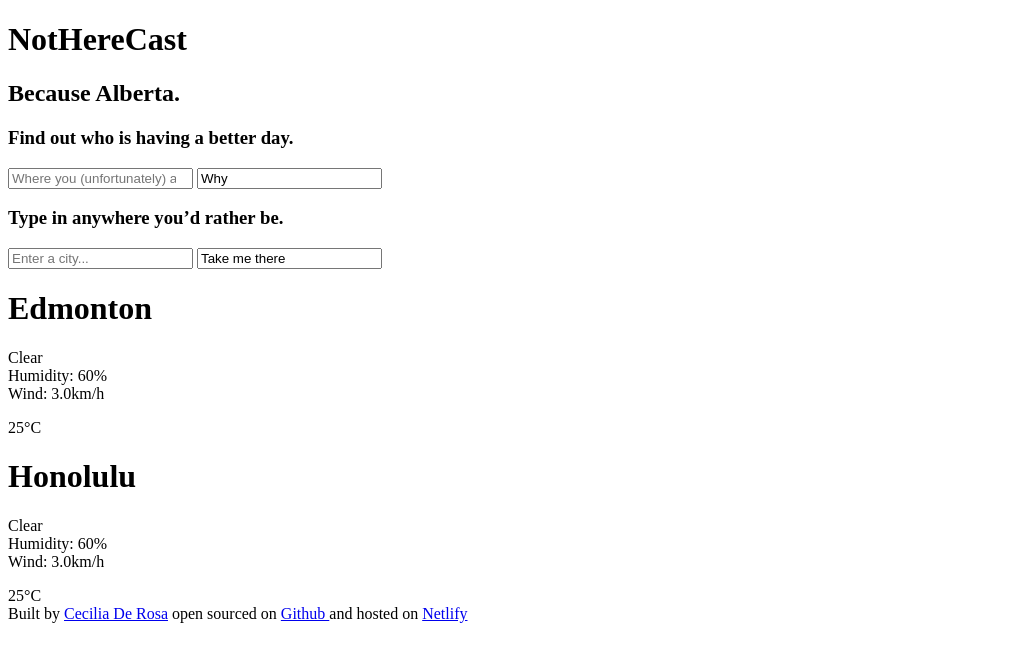
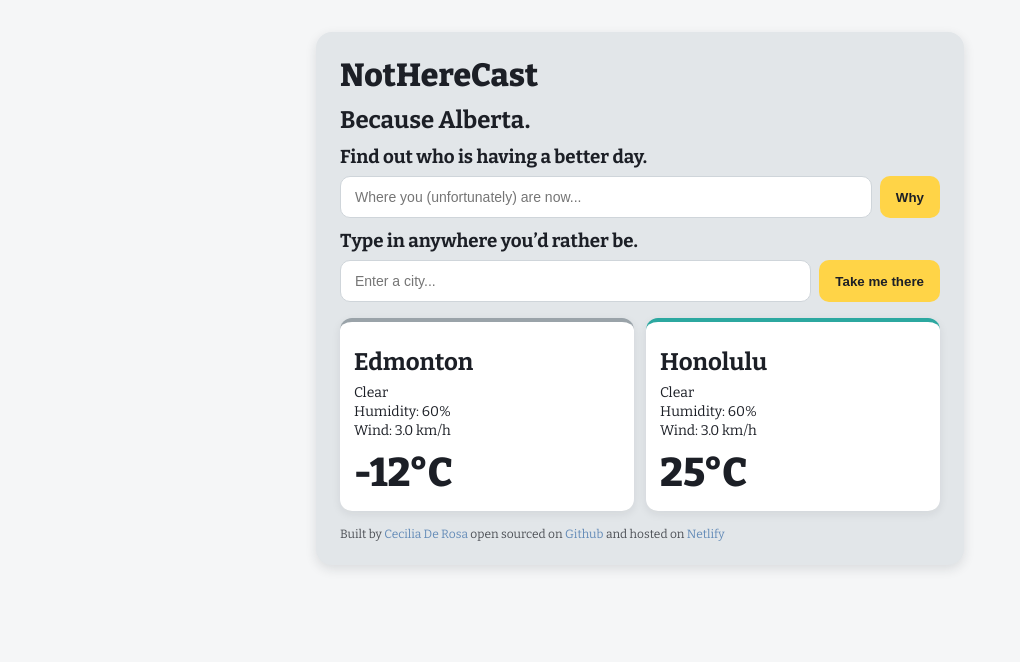
Before and after one commit to cecderosa/MeteoForecast, a plain HTML site: page index.html in a window 1280 px wide. Shown: the whole page, without its empty margins (0-1020 px from the left). Drawn offline with nearby package versions, Linux system fonts and the light colour scheme; a web font is replaced by a local one.

Commit message:
CSS + HTML STRUCTURE CHANGES

```diff
--- a/index.html
+++ b/index.html
@@ -2,53 +2,77 @@
 <html>
   <head>
     <meta charset="UTF-8" />
+    <link rel="preconnect" href="https://fonts.googleapis.com" />
+    <link rel="preconnect" href="https://fonts.gstatic.com" crossorigin />
+    <link
+      href="https://fonts.googleapis.com/css2?family=Bitter:ital,wght@0,100..900;1,100..900&family=Libertinus+Mono&family=Roboto:ital,wght@0,100..900;1,100..900&family=Source+Code+Pro:ital,wght@0,200..900;1,200..900&family=Work+Sans:ital,wght@0,100..900;1,100..900&display=swap"
+      rel="stylesheet"
+    />
+
+    <link rel="stylesheet" href="src/style.css" />
+
     <title>Meteo App</title>
   </head>
   <body>
+    <div class="weather-app">
       <header>
         <h1>NotHereCast</h1>
         <h2>Because Alberta.</h2>
 
-      <h3>
-        Find out who is having a better day.
-      </h3>
-      <form>
-        <input type="search" placeholder="Where you (unfortunately) are now..." required />
-        <input type="sumbit" value="Why" />
+        <h3>Find out who is having a better day.</h3>
+
+        <form class="search-form-here">
+          <input
+            type="search"
+            placeholder="Where you (unfortunately) are now..."
+            required
+            class="search-form-input-here"
+          />
+          <input type="submit" value="Why" class="search-form-button-here" />
         </form>
+
         <h3>Type in anywhere you’d rather be.</h3>
-      <form>
-        <input type="search" placeholder="Enter a city..." required />
-        <input type="sumbit" value="Take me there" />
+        <form class="search-form-there">
+          <input
+            type="search"
+            placeholder="Enter a city..."
+            required
+            class="search-form-input-there"
+          />
+          <input
+            type="submit"
+            value="Take me there"
+            class="search-form-button-there"
+          />
         </form>
       </header>
-    <main>
-        <div>
-            <h1>Edmonton</h1>
-            <p>Clear
-            </br>
-            Humidity: 60%
-         </br>
-         Wind: 3.0km/h
+
+      <main class="results">
+        <div class="here">
+          <h2>Edmonton</h2>
+          <p>
+            Clear<br />
+            Humidity: 60%<br />
+            Wind: 3.0 km/h
           </p>
+          <div class="temp">-12°C</div>
         </div>
-         <div> 25°C</div>
 
-        <div>
-       <h1>Honolulu</h1>
-       <p>Clear
-       </br>
-       Humidity: 60%
-    </br>
-    Wind: 3.0km/h
+        <div class="there">
+          <h2>Honolulu</h2>
+          <p>
+            Clear<br />
+            Humidity: 60%<br />
+            Wind: 3.0 km/h
           </p>
+          <div class="temp">25°C</div>
         </div>
-    <div> 25°C</div>
-
       </main>
       <footer>
         Built by
-      <a href="https://github.com/cecderosa" target="_blank">Cecilia De Rosa</a>
+        <a href="https://github.com/cecderosa" target="_blank"
+          >Cecilia De Rosa</a
+        >
         open sourced on
         <a href="https://github.com/cecderosa/MeteoForecast" target="_blank">
           Github
@@ -58,5 +82,6 @@
           Netlify
         </a>
       </footer>
+    </div>
   </body>
 </html>
--- /dev/null
+++ b/src/style.css
@@ -0,0 +1,128 @@
+/* Base */
+html,
+body {
+  margin: 0;
+  padding: 0;
+  background: #f5f6f7;
+  color: #1c1f26;
+  font-family: "Bitter", serif;
+}
+
+/* App container */
+.weather-app {
+  max-width: 600px;
+  margin: 32px auto;
+  padding: 24px;
+  background: #e2e6e9;
+  border-radius: 16px;
+  box-shadow: 0 4px 12px rgba(28, 31, 38, 0.12);
+}
+
+/* Headings */
+h1 {
+  margin: 0 0 8px;
+  font-weight: 800;
+}
+h2,
+h3 {
+  margin: 12px 0 8px;
+}
+
+/* Forms (both) */
+.search-form-here,
+.search-form-there {
+  display: flex;
+  gap: 8px;
+  margin: 8px 0 12px;
+}
+
+.search-form-input-here,
+.search-form-input-there {
+  flex: 1;
+  padding: 12px 14px;
+  border: 1px solid #cfd5da;
+  border-radius: 10px;
+  background: #fff;
+  font-size: 14px;
+}
+
+.search-form-input-here:focus,
+.search-form-input-there:focus {
+  outline: none;
+  border-color: #2ca8a0;
+  box-shadow: 0 0 0 3px rgba(44, 168, 160, 0.25);
+}
+
+.search-form-button-here,
+.search-form-button-there {
+  padding: 12px 16px;
+  border: none;
+  border-radius: 10px;
+  background: #ffd447;
+  color: #1c1f26;
+  font-weight: 700;
+  cursor: pointer;
+}
+.search-form-button-here:hover,
+.search-form-button-there:hover {
+  background: #ff7b47;
+}
+
+/* Results grid + cards */
+.results {
+  display: grid;
+  grid-template-columns: 1fr 1fr;
+  gap: 12px;
+  margin-top: 16px;
+}
+.results > div {
+  background: #fff;
+  border-radius: 12px;
+  padding: 14px;
+  box-shadow: 0 3px 10px rgba(28, 31, 38, 0.08);
+}
+.here {
+  border-top: 4px solid #9aa3a9;
+} /* Grey */
+.there {
+  border-top: 4px solid #2ca8a0;
+} /* Teal */
+
+.results p {
+  margin: 0;
+  font-size: 14px;
+  line-height: 1.35;
+}
+.temp {
+  margin-top: 8px;
+  font-size: 40px;
+  font-weight: 800;
+}
+
+/* Footer */
+footer {
+  margin-top: 16px;
+  font-size: 12px;
+  opacity: 0.75;
+}
+footer a {
+  color: #3b6ea8;
+  text-decoration: none;
+}
+footer a:hover {
+  text-decoration: underline;
+}
+
+/* Mobile */
+@media (max-width: 560px) {
+  .search-form-here,
+  .search-form-there {
+    flex-direction: column;
+  }
+  .results {
+    grid-template-columns: 1fr;
+  }
+  .temp {
+    font-size: 34px;
+  }
+}
```
Lines whose indentation alone changed are shown as unchanged.
